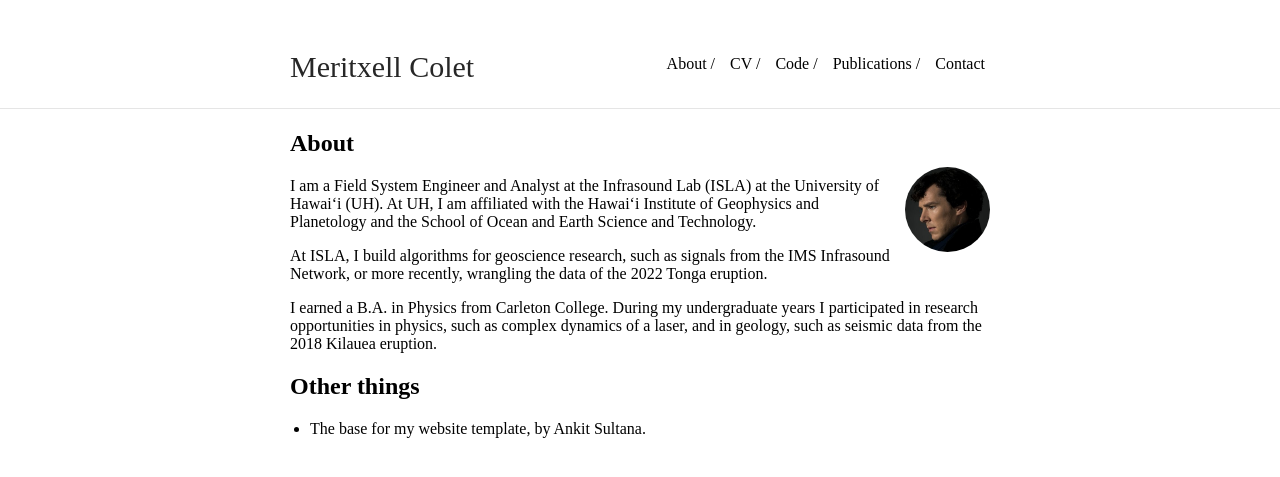
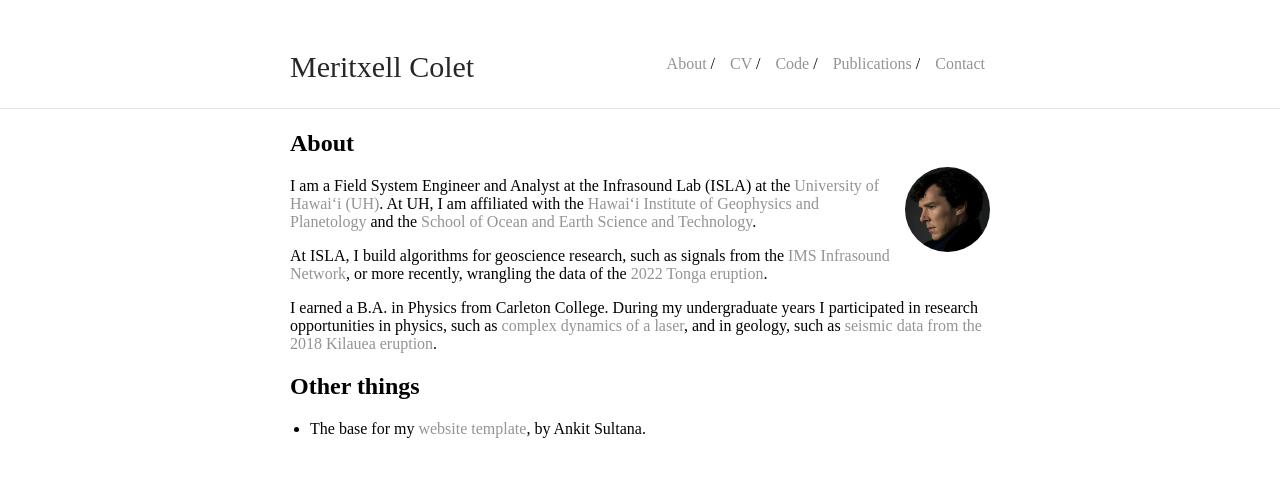
Before and after one commit to MeritxellC/MeritxellC.github.io, a Jekyll site: the page built from index.md, in a window 1280 px wide. Shown: the top 477 px of the page. Built offline with Jekyll 4.4.1, drawn with Linux system fonts in a browser that asks for light colours; our own code applies the rules of GitHub Pages for plain Markdown files.

Commit message:
more copy jekyll theme

```diff
--- a/_sass/_style.scss
+++ b/_sass/_style.scss
@@ -11,7 +11,7 @@ html {
 }
 body {
     margin: 0;
-    font-family: "Montserrat";
+    font-family: "Copernicus";
     height: 100%;
 }
 a {
--- a/_sass/vars.scss
+++ b/_sass/vars.scss
@@ -2,7 +2,7 @@
  * Customization Variables
  */
 
-$accent: #000000;
+$accent: #929591;
 $image-size: 85px;
 
 /*
```
